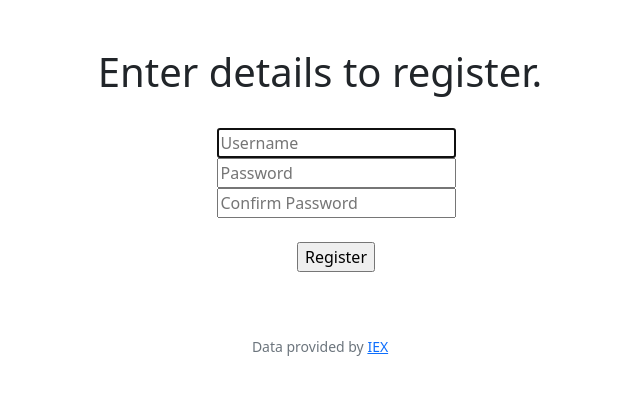
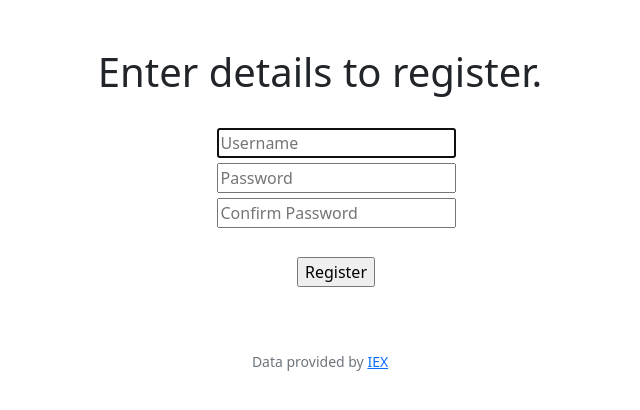
Before and after one commit to Hard-Luck/cs-50, a Flask app: page /register in a window 1280 px wide. Shown: the part 76-486 px from the top of the page, without its empty margins (320-960 px from the left). Run offline with Flask 2, Linux system fonts and the light colour scheme; some libraries are stand-ins or nearby versions.

Commit message:
Wed, Mar 9, 2022, 2:40 PM +00:00

```diff
--- a/finance/static/styles.css
+++ b/finance/static/styles.css
@@ -21,7 +21,6 @@ nav .navbar-brand .green
 {
     color: #2e944b;
 }
-
 .reg-form{
-    padding-bottom: 10px;
+    padding-bottom: 5px
 }
--- a/finance/templates/register.html
+++ b/finance/templates/register.html
@@ -5,14 +5,14 @@
     <form>
     <h1> Enter details to register. </h1>
     <br>
-        <ul style="list-style: none;">
-            <li style="reg-form">
+        <ul style="list-style: none">
+            <li class="reg-form">
                 <input type="text" id="name" placeholder="Username" autofocus autocomplete="off">
             </li>
-            <li style="reg-form">
+            <li class="reg-form">
                 <input type="text" id="Password1" placeholder="Password" autocomplete="off">
             </li >
-            <li style="reg-form">
+            <li class="reg-form">
                 <input type="text" id="Password2" placeholder="Confirm Password" autocomplete="off">
             </li>
             <br>
```
